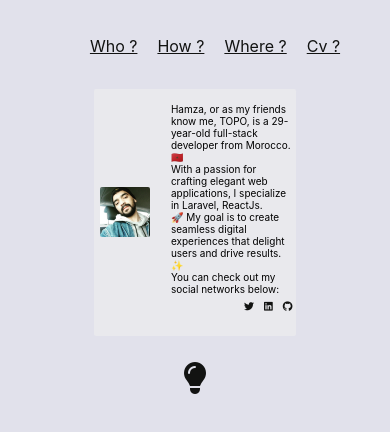
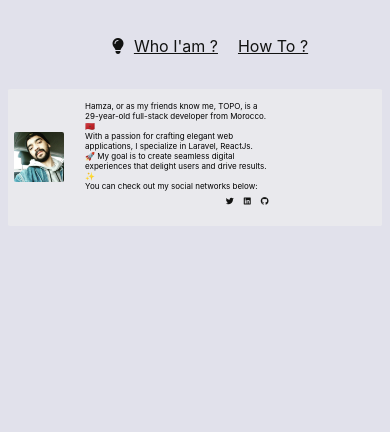
Before and after one commit to hamza-topo/me, a React (Create React App) app: page / in a window 390 px wide. Shown: the top 432 px of the page. Built offline with nearby package versions, Linux system fonts and the light colour scheme.

Commit message:
Remove uneccessary routes

```diff
--- a/src/App.css
+++ b/src/App.css
@@ -2,8 +2,9 @@
   --bg-color: #e1e1eb;
   --title-color: #121312;
   --card-bg-color: rgba(238, 238, 238, 0.651);
-  --text-color: black;
+  --text-color: rgb(0, 0, 0);
   --btn-color: #ffffff00;
+  --text-span-color: #0c0c0c;
 }
 
 .dark {
@@ -12,6 +13,7 @@
   --card-bg-color: #222529;
   --text-color: white;
   --btn-color: #ffffff00;
+  --text-span-color: #c5c5c5;
 }
 
 
@@ -19,8 +21,20 @@ body {
   background-color: var(--bg-color);
 }
 
+p {
+  color: var(--text-color)
+}
+
 .animate {
   transition: all ease-in-out .8s;
+}
+
+.fa-solid {
+  color: var(--title-color);
+}
+
+.text-span {
+  color: var(--text-span-color);
 }
 
 .cursor-pointer {
@@ -79,25 +93,24 @@ ul.header-socials-icons {
 }
 
 .about .me.card {
-  width: 50%;
   height: auto;
   padding: 1%;
 }
+
+.me .card {
+  width: 50%;
+}
+
 
 .center {
   display: flex;
   justify-content: center;
 }
 
-/**elements**/
-p {
-  font-size: 1.2rem;
-  /* color: rgba(245, 245, 245, 0.5); */
-}
+.small p {
+  color: var(--text-color);
+  font-size: 2vw;
 
-.small {
-  font-size: 1rem;
-  color: var(--text-color);
 }
 
 
@@ -133,10 +146,7 @@ a:hover {
 }
 
 .me.card {
-  /* width: 80%; */
-  /* Adjust the percentage as needed */
   height: auto;
-  /* Let the height adjust automatically */
 }
 
 /* Move this into a separate scss file : blogs section css*/
@@ -157,7 +167,6 @@ a:hover {
 }
 
 .blogs .me.card {
-  width: 80%;
   height: auto;
   padding: 1%;
 }
@@ -236,6 +245,7 @@ button {
 @media screen and (min-width: 601px) {
   .me.card p {
     font-size: 16px;
+    width: 100%;
   }
 
   .section-title {
@@ -254,6 +264,7 @@ button {
 @media screen and (max-width: 600px) {
   .me.card p {
     font-size: 10px;
+    width: 100%;
   }
 
   .section-title {
@@ -269,8 +280,9 @@ button {
 }
 
 @media only screen and (max-width: 768px) {
-  .me {
-    width: 100%;
+  .me.card p {
+    font-size: 8px;
+    width: 50%;
   }
 }
 
--- a/src/App.js
+++ b/src/App.js
@@ -20,7 +20,7 @@ function App() {
         <Route path="/contact" element={<Contact />} />
         <Route path="/cv" element={<Cv />} />
       </Routes>
-      <DarkToggle />
+
     </div>
   );
 }
--- a/src/Components/Blog.js
+++ b/src/Components/Blog.js
@@ -18,7 +18,7 @@ export function Blog() {
               <a href={blog.link} target="_blank" rel="noopener noreferrer"><h1 className='section-title'>{blog.title}</h1></a><br></br>
               {blog.content}
               <ul className='header-socials-icons'>
-                <li><span style={{'color' : '#c5c5c5'}}>{blog.published}</span></li>
+                <li><span className='text-span'>{blog.published}</span></li>
                 <li><a href={blog.link} target="_blank" rel="noopener noreferrer"><i className="fas fa-arrow-right"></i></a></li>
               </ul>
             </p>
--- a/src/Components/DarkToggle.js
+++ b/src/Components/DarkToggle.js
@@ -30,9 +30,9 @@ export default function DarkToggle() {
     }, [isDark]);
 
     return (
-        <div className='footer'>
+        <div className=''>
             <i
-                className="fa-sharp-duotone fa-solid fa-lightbulb fa-2xl cursor-pointer"
+                className="fa-sharp-duotone fa-solid fa-lightbulb fa-1xl cursor-pointer"
                 onClick={() => setIsDark(!isDark)} // Toggle isDark on click
             ></i>
         </div>
--- a/src/Components/Layout/Nav.js
+++ b/src/Components/Layout/Nav.js
@@ -1,23 +1,21 @@
 import React, { useState } from 'react';
 import { Link } from 'react-router-dom';
+import DarkToggle from '../DarkToggle';
 
 export function Nav() {
     const links = [
-        { path: "/about", label: "Who ?" },
-        { path: "/blogs", label: "How ?" },
-        { path: "/contact", label: "Where ?" },
-        { path: "/cv", label: "Cv ?" },
+        { path: "/about", label: "Who I'am ?" },
+        { path: "/blogs", label: "How To ?" },
+        // { path: "/contact", label: "Where ?" },
+        // { path: "/cv", label: "Cv ?" },
     ];
     return (
         <>
             <nav className="header">
 
                 <ul className="header-socials">
-                    {/* <li>
-                        <a href='#' className=''>
-                            <i className="fas fa-lightbulb fa-1x outline green-white" ></i>
-                        </a>
-                    </li> */}
+                    <DarkToggle />
+
                     {links.map((link, index) => (
                         <li key={index}>
                             <Link className="outline green-white" to={link.path}>{link.label}</Link>
```
